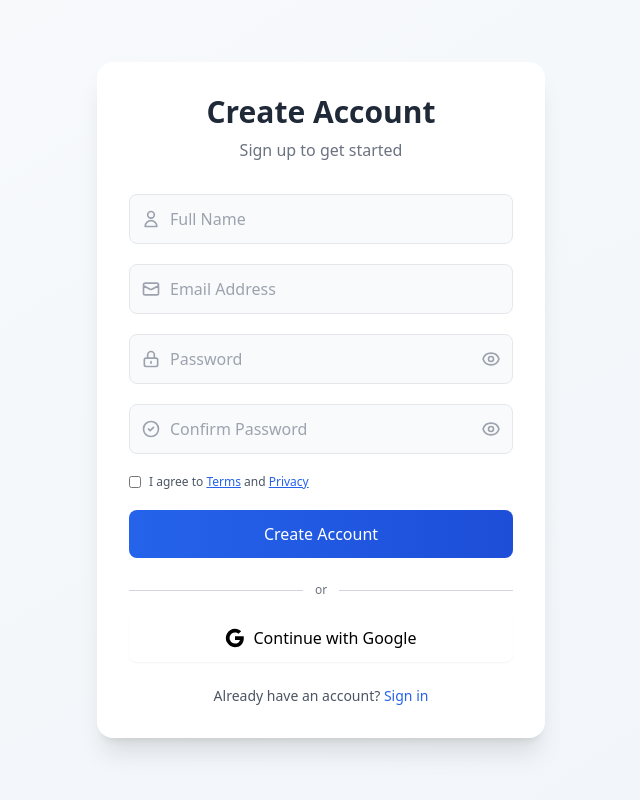
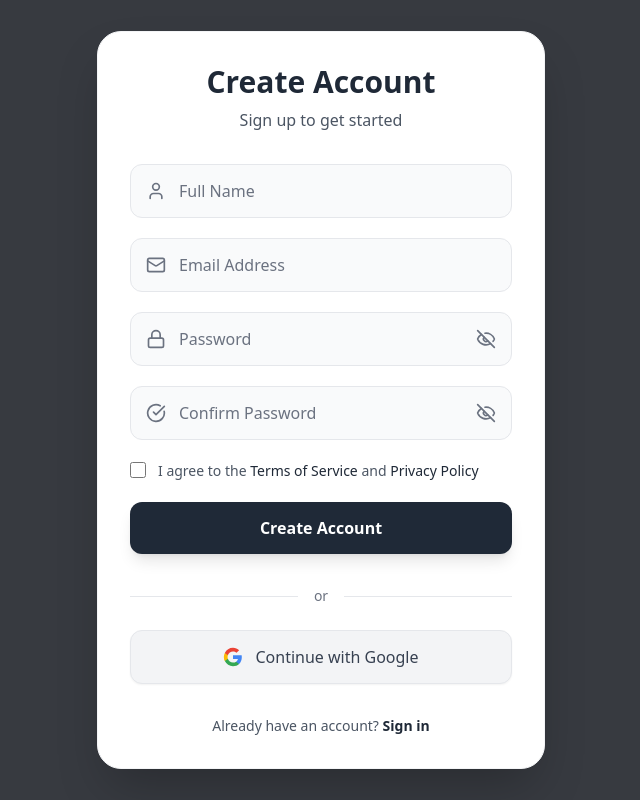
Before and after one commit to dzakwandaffap/PinIt, a React (Vite) app: page /register in a window 1280 px wide. Shown: the whole page, without its empty margins (319-959 px from the left). Built offline with nearby package versions, Linux system fonts and the light colour scheme; the HTML template or start-up script is replaced by a standard one.

Commit message:
collor adjustment

```diff
--- a/src/pages/Auth/Register.jsx
+++ b/src/pages/Auth/Register.jsx
@@ -1,141 +1,194 @@
+import { useState } from "react";
+import { Mail, Lock, Eye, EyeOff, User, CheckCircle } from "lucide-react";
+
 const Register = () => {
+  const [showPassword, setShowPassword] = useState(false);
+  const [showConfirmPassword, setShowConfirmPassword] = useState(false);
+
   return (
-    <div className="min-h-screen bg-gradient-to-br from-slate-50 to-slate-100 flex items-center justify-center p-4">
-      <div className="bg-white rounded-2xl shadow-xl w-full max-w-md p-8 backdrop-blur-sm">
+    <div className="min-h-screen bg-[#373A40] flex items-center justify-center p-4">
+      <div className="bg-white rounded-3xl shadow-2xl w-full max-w-md p-8 border border-gray-100">
         {/* Header */}
         <div className="text-center mb-8">
-          <h1 className="text-3xl font-bold text-gray-800 mb-2">Create Account</h1>
-          <p className="text-gray-500">Sign up to get started</p>
+          <h1 className="text-3xl font-bold text-gray-800 mb-2">
+            Create Account
+          </h1>
+          <p className="text-gray-600">Sign up to get started</p>
         </div>
 
         {/* Register Form */}
         <div className="space-y-5">
           {/* Name Field */}
           <div className="relative">
-            <div className="absolute inset-y-0 left-0 pl-3 flex items-center pointer-events-none">
-              <svg className="h-5 w-5 text-gray-400" fill="none" viewBox="0 0 24 24" stroke="currentColor">
-                <path strokeLinecap="round" strokeLinejoin="round" strokeWidth={2} d="M16 7a4 4 0 11-8 0 4 4 0 018 0zM12 14a7 7 0 00-7 7h14a7 7 0 00-7-7z" />
-              </svg>
+            <div className="absolute inset-y-0 left-0 pl-4 flex items-center pointer-events-none">
+              <User className="h-5 w-5 text-gray-500" />
             </div>
             <input
               type="text"
               name="fullName"
-              className="w-full pl-10 pr-3 py-3 border border-gray-200 rounded-lg focus:outline-none focus:ring-2 focus:ring-blue-500 focus:border-transparent transition-all duration-200 bg-gray-50 focus:bg-white"
+              className="w-full pl-12 pr-4 py-3.5 rounded-xl bg-gray-50 border border-gray-200
+              focus:outline-none focus:ring-2 focus:ring-gray-400 focus:border-transparent
+              transition-all duration-200 placeholder-gray-500 text-gray-800"
               placeholder="Full Name"
             />
           </div>
 
           {/* Email Field */}
           <div className="relative">
-            <div className="absolute inset-y-0 left-0 pl-3 flex items-center pointer-events-none">
-              <svg className="h-5 w-5 text-gray-400" fill="none" viewBox="0 0 24 24" stroke="currentColor">
-                <path strokeLinecap="round" strokeLinejoin="round" strokeWidth={2} d="M3 8l7.89 4.26a2 2 0 002.22 0L21 8M5 19h14a2 2 0 002-2V7a2 2 0 00-2-2H5a2 2 0 00-2 2v10a2 2 0 002 2z" />
-              </svg>
+            <div className="absolute inset-y-0 left-0 pl-4 flex items-center pointer-events-none">
+              <Mail className="h-5 w-5 text-gray-500" />
             </div>
             <input
               type="email"
               name="email"
-              className="w-full pl-10 pr-3 py-3 border border-gray-200 rounded-lg focus:outline-none focus:ring-2 focus:ring-blue-500 focus:border-transparent transition-all duration-200 bg-gray-50 focus:bg-white"
+              className="w-full pl-12 pr-4 py-3.5 rounded-xl bg-gray-50 border border-gray-200
+              focus:outline-none focus:ring-2 focus:ring-gray-400 focus:border-transparent
+              transition-all duration-200 placeholder-gray-500 text-gray-800"
               placeholder="Email Address"
             />
           </div>
 
           {/* Password Field */}
           <div className="relative">
-            <div className="absolute inset-y-0 left-0 pl-3 flex items-center pointer-events-none">
-              <svg className="h-5 w-5 text-gray-400" fill="none" viewBox="0 0 24 24" stroke="currentColor">
-                <path strokeLinecap="round" strokeLinejoin="round" strokeWidth={2} d="M12 15v2m-6 4h12a2 2 0 002-2v-6a2 2 0 00-2-2H6a2 2 0 00-2 2v6a2 2 0 002 2zm10-10V7a4 4 0 00-8 0v4h8z" />
-              </svg>
+            <div className="absolute inset-y-0 left-0 pl-4 flex items-center pointer-events-none">
+              <Lock className="h-5 w-5 text-gray-500" />
+            </div>
+            <div className="absolute inset-y-0 right-0 pr-4 flex items-center">
+              {showPassword ? (
+                <Eye
+                  className="h-5 w-5 text-gray-500 cursor-pointer hover:text-gray-700 transition-colors duration-200"
+                  onClick={() => setShowPassword(false)}
+                />
+              ) : (
+                <EyeOff
+                  className="h-5 w-5 text-gray-500 cursor-pointer hover:text-gray-700 transition-colors duration-200"
+                  onClick={() => setShowPassword(true)}
+                />
+              )}
             </div>
             <input
-              type="password"
+              type={showPassword ? "text" : "password"}
               name="password"
-              className="w-full pl-10 pr-12 py-3 border border-gray-200 rounded-lg focus:outline-none focus:ring-2 focus:ring-blue-500 focus:border-transparent transition-all duration-200 bg-gray-50 focus:bg-white"
+              className="w-full pl-12 pr-12 py-3.5 rounded-xl bg-gray-50 border border-gray-200
+              focus:outline-none focus:ring-2 focus:ring-gray-400 focus:border-transparent
+              transition-all duration-200 placeholder-gray-500 text-gray-800"
               placeholder="Password"
             />
-            <button
-              type="button"
-              className="absolute inset-y-0 right-0 pr-3 flex items-center text-gray-400 hover:text-gray-600 transition-colors duration-200"
-            >
-              <svg className="h-5 w-5" fill="none" viewBox="0 0 24 24" stroke="currentColor">
-                <path strokeLinecap="round" strokeLinejoin="round" strokeWidth={2} d="M15 12a3 3 0 11-6 0 3 3 0 016 0z" />
-                <path strokeLinecap="round" strokeLinejoin="round" strokeWidth={2} d="M2.458 12C3.732 7.943 7.523 5 12 5c4.478 0 8.268 2.943 9.542 7-1.274 4.057-5.064 7-9.542 7-4.477 0-8.268-2.943-9.542-7z" />
-              </svg>
-            </button>
           </div>
 
           {/* Confirm Password Field */}
           <div className="relative">
-            <div className="absolute inset-y-0 left-0 pl-3 flex items-center pointer-events-none">
-              <svg className="h-5 w-5 text-gray-400" fill="none" viewBox="0 0 24 24" stroke="currentColor">
-                <path strokeLinecap="round" strokeLinejoin="round" strokeWidth={2} d="M9 12l2 2 4-4m6 2a9 9 0 11-18 0 9 9 0 0118 0z" />
-              </svg>
+            <div className="absolute inset-y-0 left-0 pl-4 flex items-center pointer-events-none">
+              <CheckCircle className="h-5 w-5 text-gray-500" />
+            </div>
+            <div className="absolute inset-y-0 right-0 pr-4 flex items-center">
+              {showConfirmPassword ? (
+                <Eye
+                  className="h-5 w-5 text-gray-500 cursor-pointer hover:text-gray-700 transition-colors duration-200"
+                  onClick={() => setShowConfirmPassword(false)}
+                />
+              ) : (
+                <EyeOff
+                  className="h-5 w-5 text-gray-500 cursor-pointer hover:text-gray-700 transition-colors duration-200"
+                  onClick={() => setShowConfirmPassword(true)}
+                />
+              )}
             </div>
             <input
-              type="password"
+              type={showConfirmPassword ? "text" : "password"}
               name="confirmPassword"
-              className="w-full pl-10 pr-12 py-3 border border-gray-200 rounded-lg focus:outline-none focus:ring-2 focus:ring-blue-500 focus:border-transparent transition-all duration-200 bg-gray-50 focus:bg-white"
+              className="w-full pl-12 pr-12 py-3.5 rounded-xl bg-gray-50 border border-gray-200
+              focus:outline-none focus:ring-2 focus:ring-gray-400 focus:border-transparent
+              transition-all duration-200 placeholder-gray-500 text-gray-800"
               placeholder="Confirm Password"
             />
-            <button
-              type="button"
-              className="absolute inset-y-0 right-0 pr-3 flex items-center text-gray-400 hover:text-gray-600 transition-colors duration-200"
-            >
-              <svg className="h-5 w-5" fill="none" viewBox="0 0 24 24" stroke="currentColor">
-                <path strokeLinecap="round" strokeLinejoin="round" strokeWidth={2} d="M15 12a3 3 0 11-6 0 3 3 0 016 0z" />
-                <path strokeLinecap="round" strokeLinejoin="round" strokeWidth={2} d="M2.458 12C3.732 7.943 7.523 5 12 5c4.478 0 8.268 2.943 9.542 7-1.274 4.057-5.064 7-9.542 7-4.477 0-8.268-2.943-9.542-7z" />
-              </svg>
-            </button>
           </div>
 
           {/* Terms and Conditions */}
-          <div className="flex items-center text-xs mt-2">
+          <div className="flex items-start text-sm mt-4">
             <input
               type="checkbox"
               id="terms"
-              className="h-3 w-3 text-blue-600 focus:ring-blue-500 border-gray-300 rounded mr-2"
+              className="h-4 w-4 text-gray-600 focus:ring-gray-500 border-gray-300 rounded mt-0.5 mr-3"
             />
-            <label htmlFor="terms" className="text-gray-600">
-              I agree to{' '}
-              <a href="#" className="text-blue-600 hover:text-blue-700 underline">Terms</a>
+            <label htmlFor="terms" className="text-gray-600 leading-relaxed">
+              I agree to the{' '}
+              <a href="#" className="text-gray-800 hover:text-gray-900 font-medium ">
+                Terms of Service
+              </a>
               {' '}and{' '}
-              <a href="#" className="text-blue-600 hover:text-blue-700 underline">Privacy</a>
+              <a href="#" className="text-gray-800 hover:text-gray-900 font-medium ">
+                Privacy Policy
+              </a>
             </label>
           </div>
 
           {/* Register Button */}
           <button
-            className="w-full bg-gradient-to-r from-blue-600 to-blue-700 text-white py-3 px-4 rounded-lg font-medium hover:from-blue-700 hover:to-blue-800 focus:outline-none focus:ring-2 focus:ring-blue-500 focus:ring-offset-2 transition-all duration-200 transform hover:scale-105 mt-6"
+            className="w-full bg-gray-800 hover:bg-gray-900 text-white py-3.5 px-4
+            rounded-xl font-semibold focus:outline-none focus:ring-2 focus:ring-gray-600 focus:ring-offset-2
+            transition-all duration-200 transform hover:scale-[1.02] active:scale-[0.98] shadow-lg mt-6"
           >
             Create Account
           </button>
         </div>
 
         {/* Divider */}
-        <div className="mt-6 flex items-center">
-          <div className="flex-1 border-t border-gray-300"></div>
-          <span className="px-3 text-gray-500 text-xs">or</span>
-          <div className="flex-1 border-t border-gray-300"></div>
+        <div className="mt-8 flex items-center">
+          <div className="flex-1 border-t border-gray-200"></div>
+          <span className="px-4 text-gray-500 text-sm font-medium">or</span>
+          <div className="flex-1 border-t border-gray-200"></div>
         </div>
 
-        {/* Social Register */}
-        <div className="mt-4">
-          <button className="w-full flex items-center justify-center px-4 py-3 rounded-lg text-black bg-white hover:bg-gray-50 transition-colors duration-200 shadow-sm">
-            <svg className="w-5 h-5 mr-2" viewBox="0 0 24 24">
-              <path fill="currentColor" d="M22.56 12.25c0-.78-.07-1.53-.2-2.25H12v4.26h5.92c-.26 1.37-1.04 2.53-2.21 3.31v2.77h3.57c2.08-1.92 3.28-4.74 3.28-8.09z"/>
-              <path fill="currentColor" d="M12 23c2.97 0 5.46-.98 7.28-2.66l-3.57-2.77c-.98.66-2.23 1.06-3.71 1.06-2.86 0-5.29-1.93-6.16-4.53H2.18v2.84C3.99 20.53 7.7 23 12 23z"/>
-              <path fill="currentColor" d="M5.84 14.09c-.22-.66-.35-1.36-.35-2.09s.13-1.43.35-2.09V7.07H2.18C1.43 8.55 1 10.22 1 12s.43 3.45 1.18 4.93l2.85-2.22.81-.62z"/>
-              <path fill="currentColor" d="M12 5.38c1.62 0 3.06.56 4.21 1.64l3.15-3.15C17.45 2.09 14.97 1 12 1 7.7 1 3.99 3.47 2.18 7.07l3.66 2.84c.87-2.6 3.3-4.53 6.16-4.53z"/>
+        {/* Social Login */}
+        <div className="mt-6">
+          <button
+            className="w-full flex items-center justify-center px-4 py-3.5 rounded-xl
+            text-gray-700 bg-gray-100 hover:bg-gray-200 transition-all duration-200
+            border border-gray-200 hover:border-gray-300 font-medium shadow-sm
+            hover:scale-[1.02] active:scale-[0.98]"
+          >
+            <svg className="w-5 h-5 mr-3" viewBox="0 0 24 24">
+              <path
+                fill="#4285F4"
+                d="M22.56 12.25c0-.78-.07-1.53-.2-2.25H12v4.26h5.92c-.26
+                1.37-1.04 2.53-2.21 3.31v2.77h3.57c2.08-1.92
+                3.28-4.74 3.28-8.09z"
+              />
+              <path
+                fill="#34A853"
+                d="M12 23c2.97 0 5.46-.98
+                7.28-2.66l-3.57-2.77c-.98.66-2.23
+                1.06-3.71 1.06-2.86 0-5.29-1.93-6.16-4.53H2.18v2.84C3.99
+                20.53 7.7 23 12 23z"
+              />
+              <path
+                fill="#FBBC05"
+                d="M5.84 14.09c-.22-.66-.35-1.36-.35-2.09s.13-1.43.35-2.09V7.07H2.18C1.43
+                8.55 1 10.22 1 12s.43 3.45 1.18
+                4.93l2.85-2.22.81-.62z"
+              />
+              <path
+                fill="#EA4335"
+                d="M12 5.38c1.62 0 3.06.56
+                4.21 1.64l3.15-3.15C17.45 2.09 14.97
+                1 12 1 7.7 1 3.99 3.47 2.18
+                7.07l3.66 2.84c.87-2.6 3.3-4.53
+                6.16-4.53z"
+              />
             </svg>
             Continue with Google
           </button>
         </div>
 
-        {/* Login Link */}
-        <div className="mt-6 text-center">
+        {/* Sign In Link */}
+        <div className="mt-8 text-center">
           <p className="text-gray-600 text-sm">
-            Already have an account?{' '}
-            <a href="#" className="text-blue-600 hover:text-blue-800 font-medium transition-colors duration-200">
+            Already have an account?{" "}
+            <a
+              href="#"
+              className="text-gray-800 hover:text-gray-900 font-semibold transition-colors duration-200 "
+            >
               Sign in
             </a>
           </p>
```
Also changed, not shown: src/pages/Auth/Login.jsx (+45 -44 lines).
